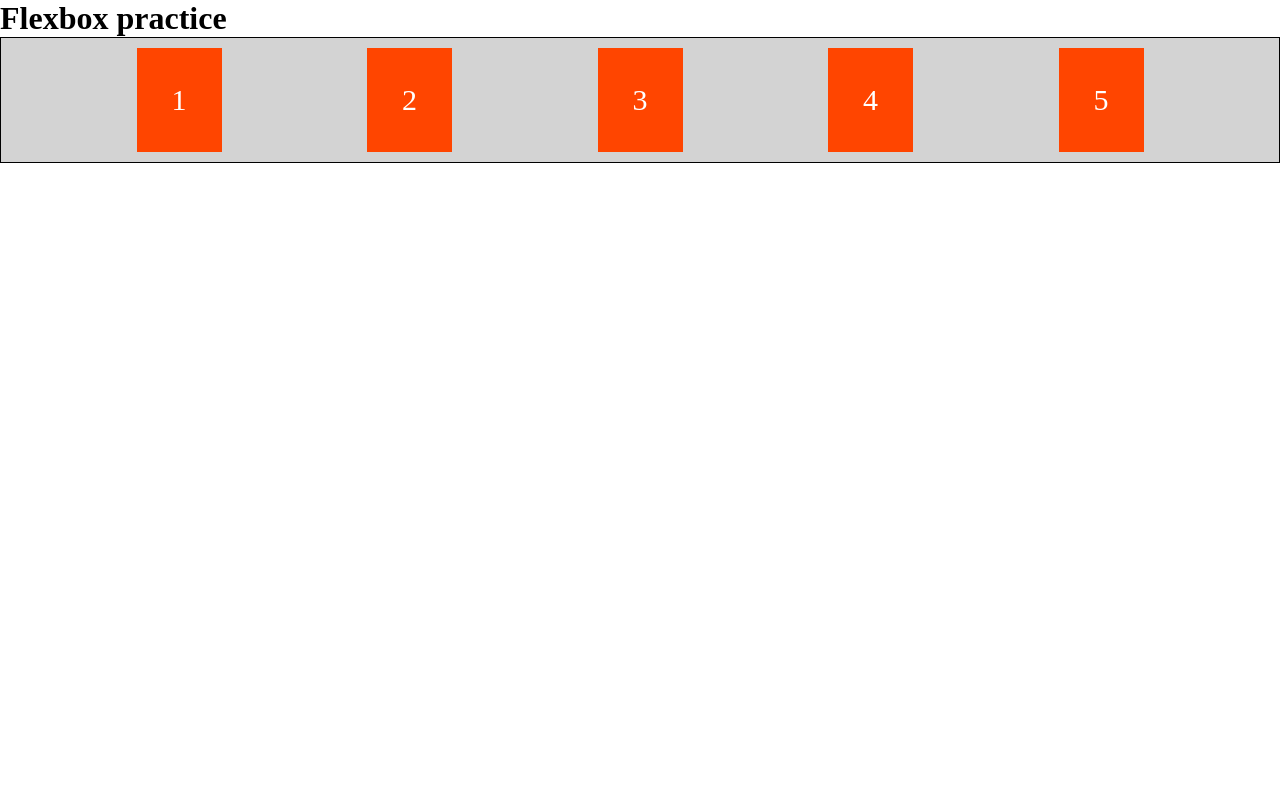
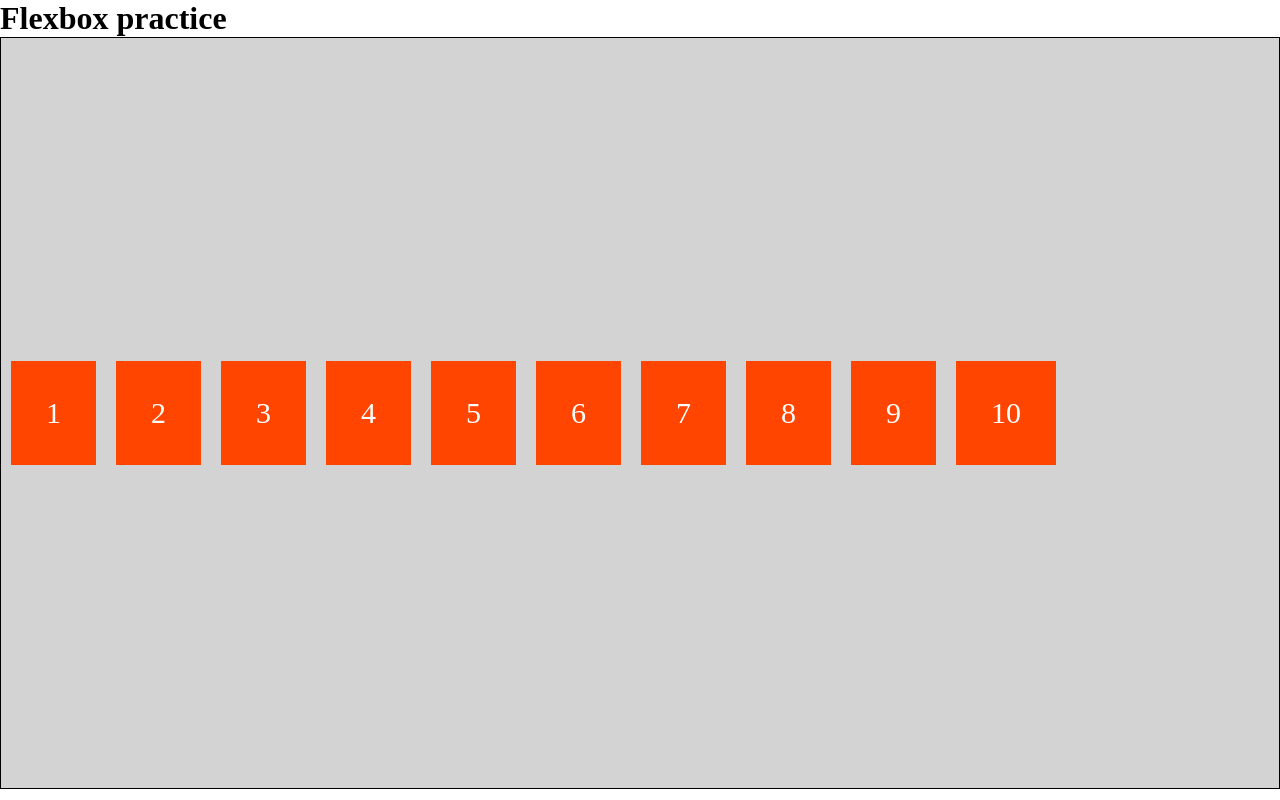
Before and after one commit to raghurana/flexbox-practice, a plain HTML site: page index.html in a window 1280 px wide. Drawn offline with Linux system fonts and the light colour scheme.

Commit message:
All major properties documented

```diff
--- a/index.html
+++ b/index.html
@@ -11,10 +11,15 @@
     <h1>Flexbox practice</h1>
     <div class="main">
       <div class="box">1</div>
-      <div class="box">2</div>
+      <div class="box b2">2</div>
       <div class="box">3</div>
-      <div class="box">4</div>
+      <div class="box b4">4</div>
       <div class="box">5</div>
+      <div class="box">6</div>
+      <div class="box b7">7</div>
+      <div class="box">8</div>
+      <div class="box b9">9</div>
+      <div class="box">10</div>
     </div>
   </body>
 </html>
--- a/style.css
+++ b/style.css
@@ -6,7 +6,9 @@
   background: lightgray;
   border: 1px solid black;
   display: flex;
-  justify-content: space-evenly;
+  flex-wrap: wrap;
+  height: 750px;
+  align-content: center;
 }
 
 .box {
@@ -16,3 +18,9 @@
   background: orangered;
   font-size: 30px;
 }
+
+.b2 {
+}
+
+.b4 {
+}
```
Also changed, not shown: 1 other file.
